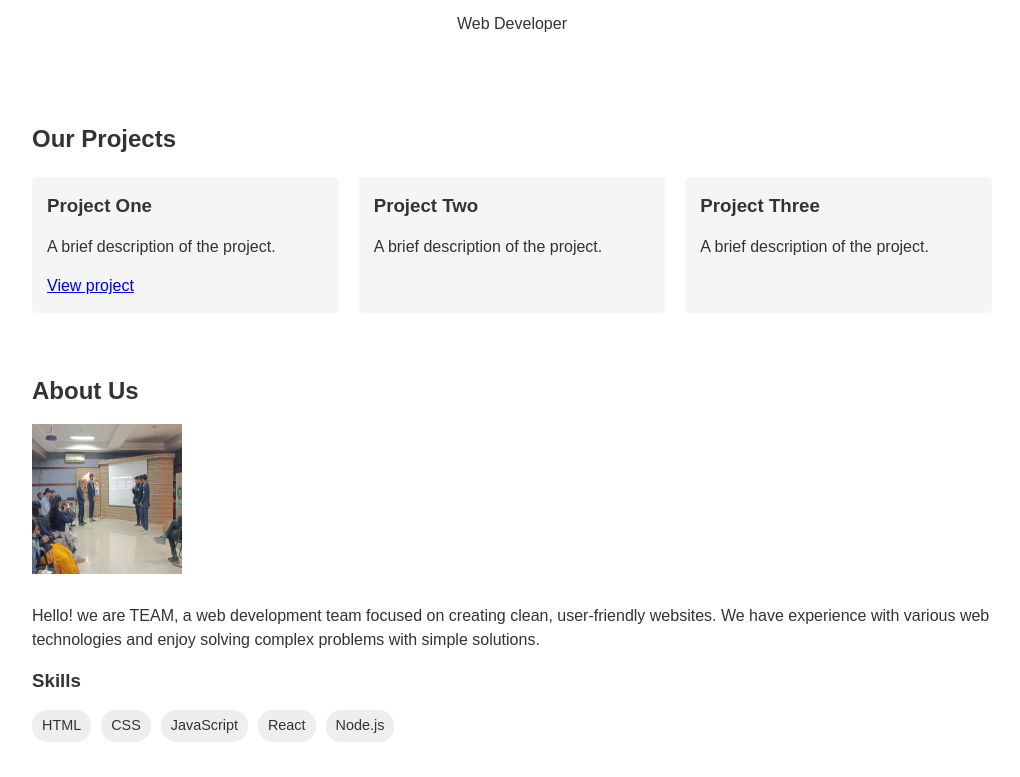
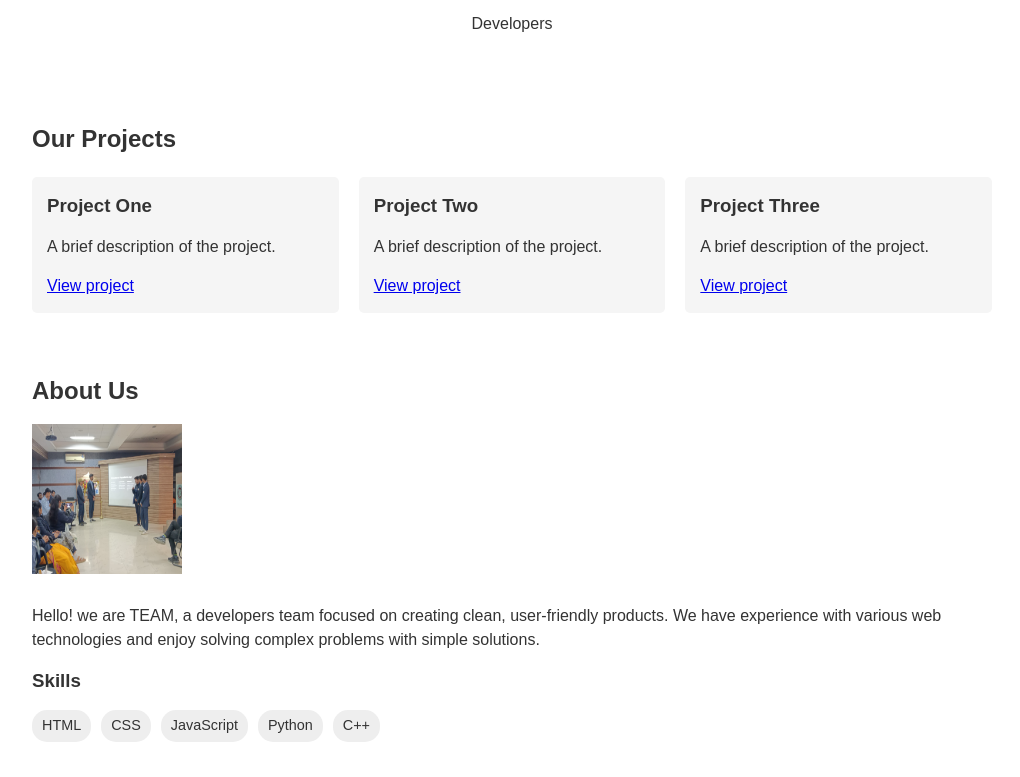
Before and after one commit to Priyanshu459/portfolio, a plain HTML site: page index.html in a window 1280 px wide. Shown: the part 175-952 px from the top of the page, without its empty margins (128-1148 px from the left). Drawn offline with Linux system fonts and the light colour scheme.

Commit message:
Update index.html

```diff
--- a/index.html
+++ b/index.html
@@ -22,7 +22,7 @@
     <!-- Header -->
     <header id="home">
         <h1>TEAM</h1>
-        <p>Web Developer</p>
+        <p>Developers</p>
     </header>
 
     <!-- Projects Section -->
@@ -37,10 +37,12 @@
             <div class="project-card">
                 <h3>Project Two</h3>
                 <p>A brief description of the project.</p>
+                <a href="https://github.com/Priyanshu459/Basic-ERC20-Token">View project</a>
             </div>
             <div class="project-card">
                 <h3>Project Three</h3>
                 <p>A brief description of the project.</p>
+                <a href="https://github.com/Priyanshu459/portfolio">View project</a>
             </div>
         </div>
     </section>
@@ -53,14 +55,14 @@
                 <img width=" 150" height=" 150" border-radius=" 40" flex-shrink=" 0"src="profile photo.jpg" alt="profile picture">
             </div>
             <div>
-                <p>Hello! we are TEAM, a web development team focused on creating clean, user-friendly websites. We have experience with various web technologies and enjoy solving complex problems with simple solutions.</p>
+                <p>Hello! we are TEAM, a  developers team focused on creating clean, user-friendly products. We have experience with various web technologies and enjoy solving complex problems with simple solutions.</p>
                 <h3>Skills</h3>
                 <div class="skills-list">
                     <span class="skill-tag">HTML</span>
                     <span class="skill-tag">CSS</span>
                     <span class="skill-tag">JavaScript</span>
-                    <span class="skill-tag">React</span>
-                    <span class="skill-tag">Node.js</span>
+                    <span class="skill-tag">Python</span>
+                    <span class="skill-tag">C++</span>
                 </div>
             </div>
         </div>
@@ -81,9 +83,9 @@
     <footer>
         <p>&copy; 2025 TEAM</p>
         <div class="social-links">
-            <a href="#">LinkedIn</a>
-            <a href="#">GitHub</a>
-            <a href="#">Twitter</a>
+            <a href="https://www.linkedin.com/in/priyanshu-patel-97b51632a/">LinkedIn</a>
+            <a href="https://github.com/Priyanshu459">GitHub</a>
+            <a href="https://x.com/MadhurMad23418?t=5JzZ_AycRe7VZk5XL_yL7g&s=09">Twitter</a>
         </div>
     </footer>
 
```
